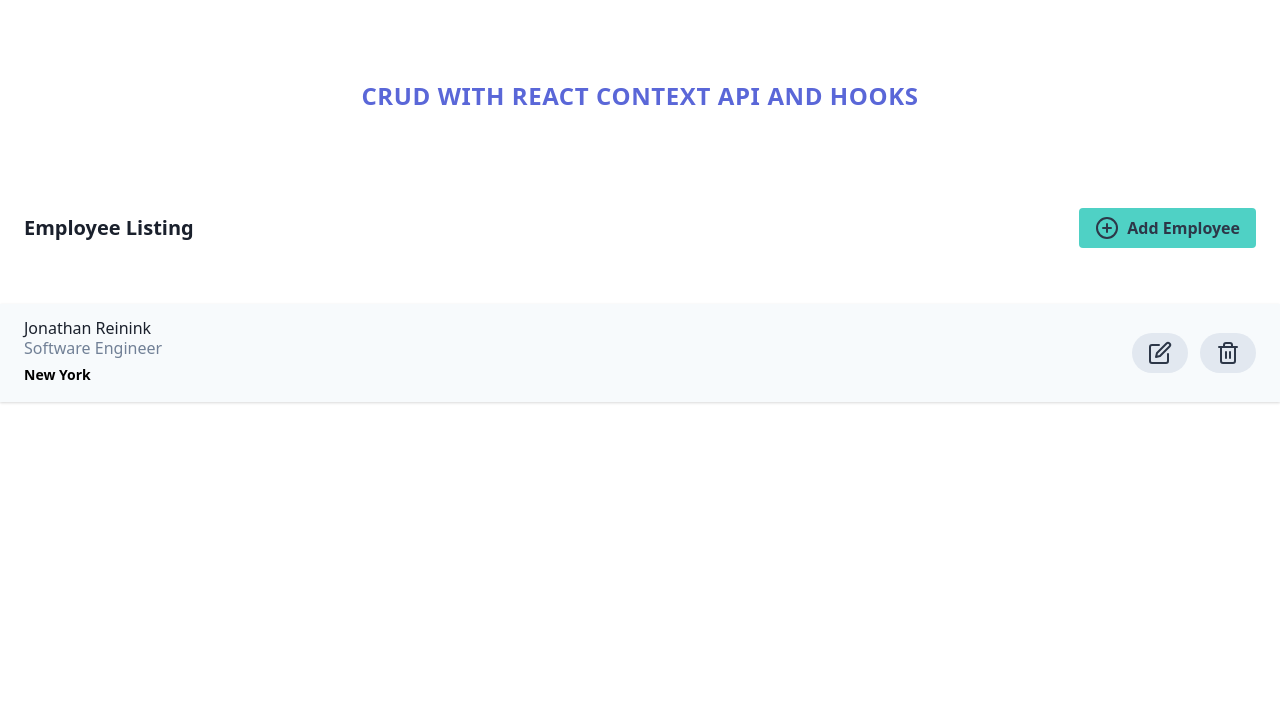
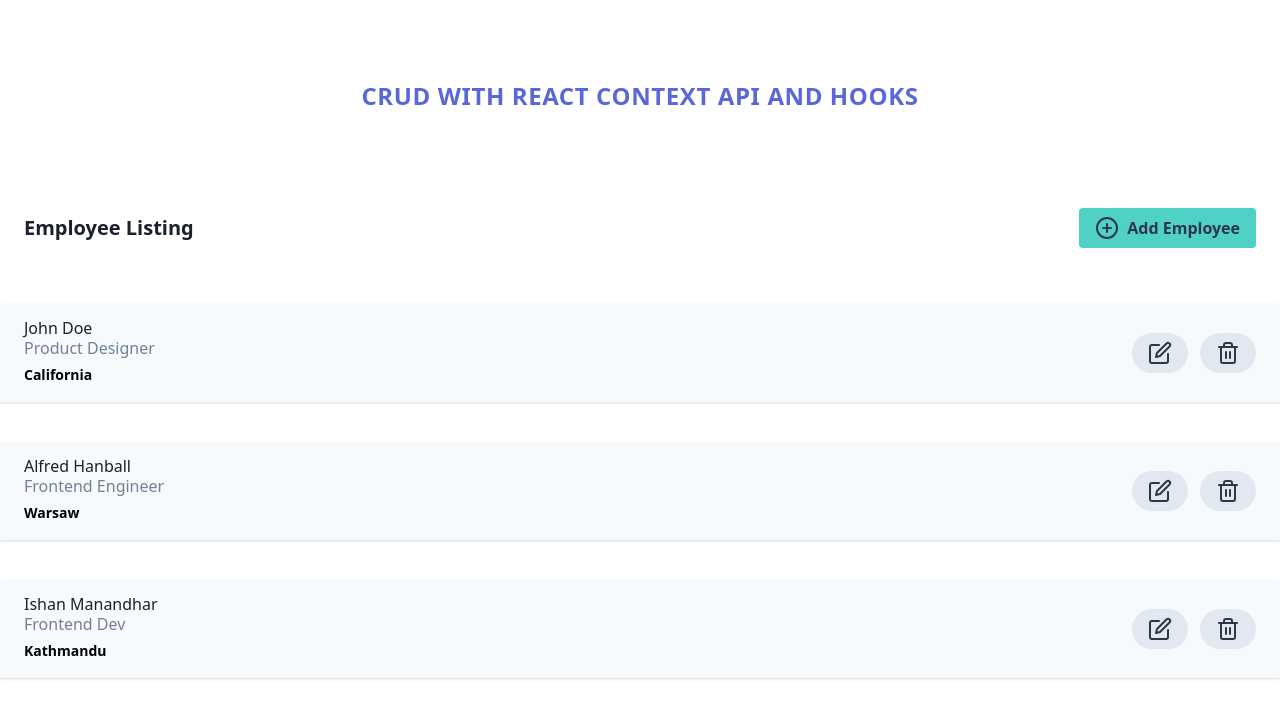
Before and after one commit to isNan909/react-contextAPI, a React (Create React App) app: page / in a window 1280 px wide. Shown: the top 718 px of the page. Built offline with nearby package versions, Linux system fonts and the light colour scheme.

Commit message:
acessing hardcoded object from global state

```diff
--- a/src/components/Employeelist.js
+++ b/src/components/Employeelist.js
@@ -2,15 +2,15 @@ import React, { Fragment, useContext } from 'react';
 import { GlobalContext } from '../context/GlobalState';
 
 export const Employeelist = () => {
-    const obj = useContext(GlobalContext);
-    console.log(obj);
+    const { employees } = useContext(GlobalContext);
     return (
         <Fragment>
-            <div className="flex items-center bg-gray-100 shadow">
+            {employees.map(employee => (
+                <div className="flex items-center bg-gray-100 mb-10 shadow" key={employee.id}>
                     <div className="flex-auto text-left px-4 py-2 m-2">
-                    <p className="text-gray-900 leading-none">Jonathan Reinink</p>
-                    <p className="text-gray-600">Software Engineer</p>
-                    <span className="inline-block text-sm font-semibold mt-1">New York</span>
+                        <p className="text-gray-900 leading-none">{employee.name}</p>
+                        <p className="text-gray-600">{employee.designation}</p>
+                        <span className="inline-block text-sm font-semibold mt-1">{employee.location}</span>
 
                     </div>
                     <div className="flex-auto text-right px-4 py-2 m-2">
@@ -22,6 +22,7 @@ export const Employeelist = () => {
                         </button>
                     </div>
                 </div>
+            ))}
         </Fragment>
     )
 }
--- a/src/context/GlobalState.js
+++ b/src/context/GlobalState.js
@@ -5,7 +5,7 @@ const initialState = {
     employees: [
         { id: 1, name: 'John Doe', location: 'California', designation: 'Product Designer' },
         { id: 2, name: 'Alfred Hanball', location: 'Warsaw', designation: 'Frontend Engineer' },
-        { id: 3, name: 'Ishan Manandhar', location: 'Kathmandu', designation: 'Fullstack Dev' }
+        { id: 3, name: 'Ishan Manandhar', location: 'Kathmandu', designation: 'Frontend Dev' }
     ]
 }
 
```
Lines whose indentation alone changed are shown as unchanged.
